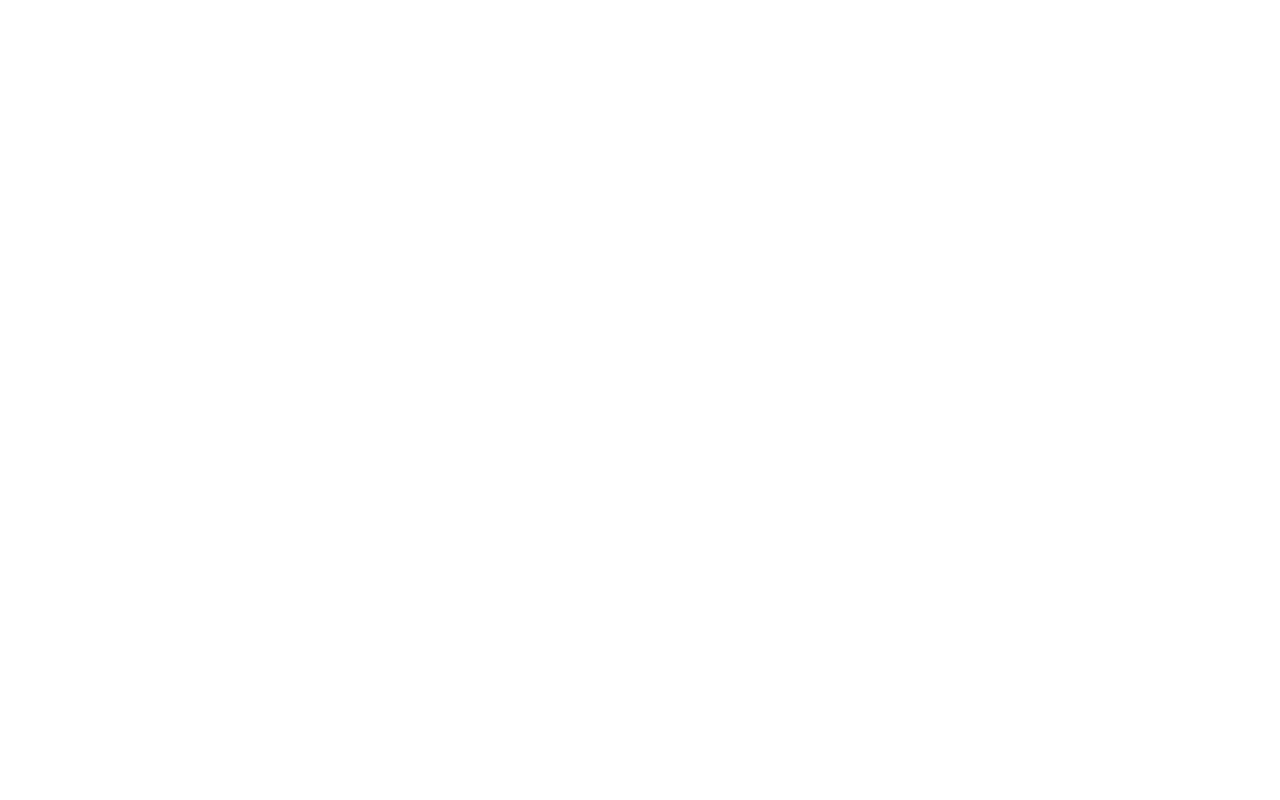
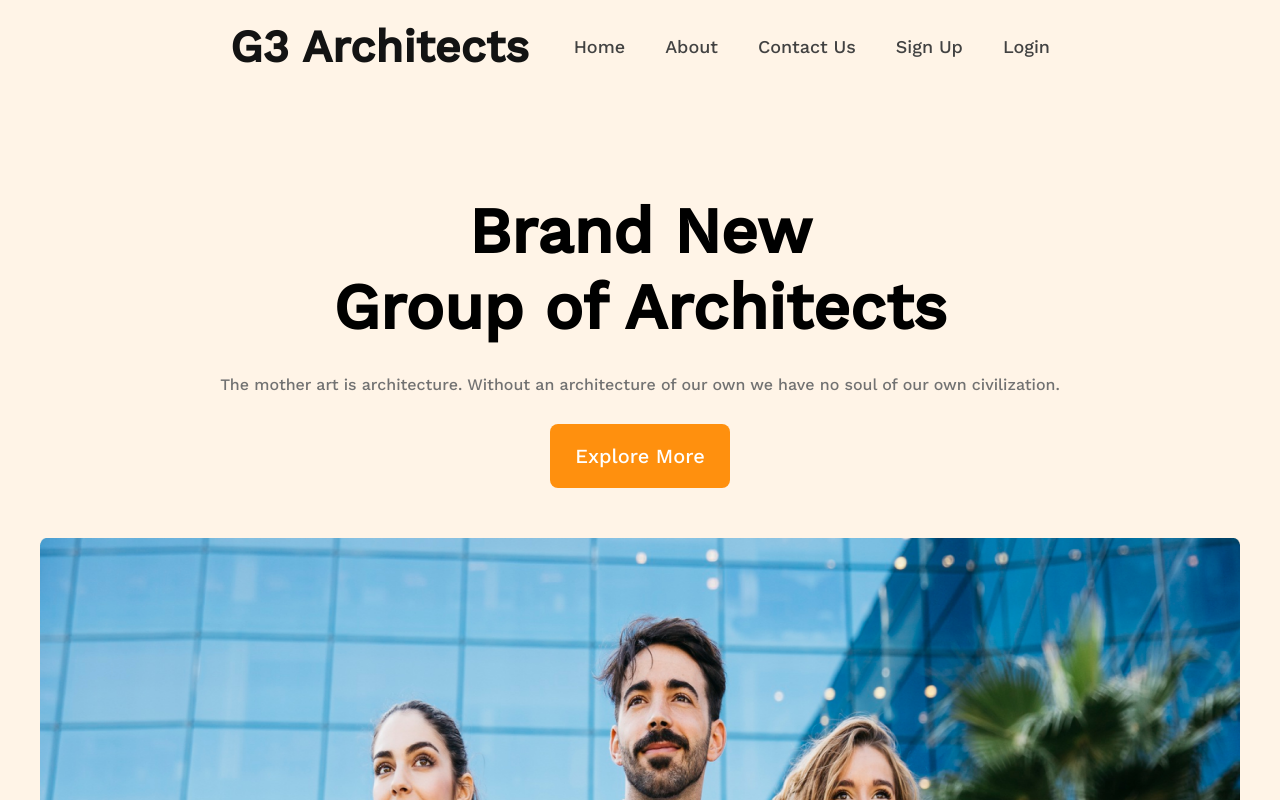
Before and after one commit to parthoroy77/Assignment-2, a plain HTML site: page index.html in a window 1280 px wide. Shown: the top 800 px of the page. Drawn offline with nearby package versions, Linux system fonts and the light colour scheme.

Commit message:
header and banner added

```diff
--- a/index.html
+++ b/index.html
@@ -7,8 +7,43 @@
     <title>Assignment 2</title>
     <!-- CSS link -->
     <link rel="stylesheet" href="./styles/styles.css">
+    <!-------- Font link -------->
+    <link rel="preconnect" href="https://fonts.googleapis.com">
+    <link rel="preconnect" href="https://fonts.gstatic.com" crossorigin>
+    <link href="https://fonts.googleapis.com/css2?family=Open+Sans:wght@500&family=Poppins:wght@500&family=Work+Sans:wght@500&display=swap" rel="stylesheet">
 </head>
 <body>
-
+    <header class="header">
+        <h2 class="company-name">
+            G3 Architects
+        </h2>
+        <nav class="nav">
+            <ul class="menu-container">
+                <li class="menu-item">Home</li>
+                <li class="menu-item">About</li>
+                <li class="menu-item">Contact Us</li>
+                <li class="menu-item">Sign Up</li>
+                <li class="menu-item">Login</li>
+            </ul>
+        </nav>
+    </header>
+    <main class="main">
+        <section class="banner-container">
+            <div class="banner-details">
+                <h1 class="banner-title">
+                    Brand New <br> Group of Architects
+                </h1>
+                <p class="banner-description">
+                    The mother art is architecture. Without an architecture of our own we have no soul of our own civilization.
+                </p>
+                <button class="banner-btn">
+                    Explore More
+                </button>
+            </div>
+            <div class="banner-photo">
+                <img src="./images/banner.png" alt="">
+            </div>
+        </section>
+    </main>
 </body>
 </html>
--- a/styles/styles.css
+++ b/styles/styles.css
@@ -0,0 +1,90 @@
+*{
+    margin: 0;
+    font-family: 'Work Sans', sans-serif;
+}
+
+/*-----------------------------------------
+                Header Styles
+------------------------------------------- */
+
+.header{
+    background-color: #fff4e7;
+    display: flex;
+    justify-content: space-between;
+    align-items: center;
+    padding: 20px 230px;
+}
+.company-name{
+    font-size: 45px;
+    font-weight: 700;
+    color: #131313;
+}
+.menu-container{
+    display: flex;
+    gap: 40px;
+}
+.menu-item{
+    list-style: none;
+    color: #424242;
+    font-size: 18px;
+    font-weight: 500;
+    /* margin-left: 40px; */
+}
+/* ---------------------------------------------------------
+                    Banner Styles
+------------------------------------------------------------ */
+.banner-container{
+    background-color: #fff4e7;
+    text-align: center;
+    padding: 100px 0 30px 0;
+}
+.banner-title{
+    font-size: 64px;
+    font-weight: 700;
+}
+.banner-description{
+    color: #727272;
+    font-size: 16px;
+    margin: 30px 0;
+}
+.banner-btn{
+    font-size: 20px;
+    color: white;
+    padding: 20px 25px;
+    background: #FF900E;
+    border: 0;
+    border-radius: 8px;
+    cursor: pointer;
+}
+.banner-photo img{
+    height: 700px;
+    width: 1200px;
+    margin-top: 50px;
+}
+
+/* -----------------------------------Styles For Mobile Device(Iphone 12 pro)----------------------------- */
+@media only screen and (max-width:576px) {
+    /* Header responsive */
+    .header{
+        flex-direction: column;
+        gap: 50px;
+        padding: 20px 0;
+    }
+    .company-name{
+        text-align: center;
+        font-size: 25px;
+    }
+    .menu-container{
+        flex-direction: column;
+        align-items: flex-start;
+    }
+    /*------------------ Banner responsive----------- */
+    .banner-container{
+        padding: 0 20px;
+    }
+    .banner-photo img{
+        width: 300px;
+        height: 250px;
+        object-fit: cover;
+    }
+}
```
